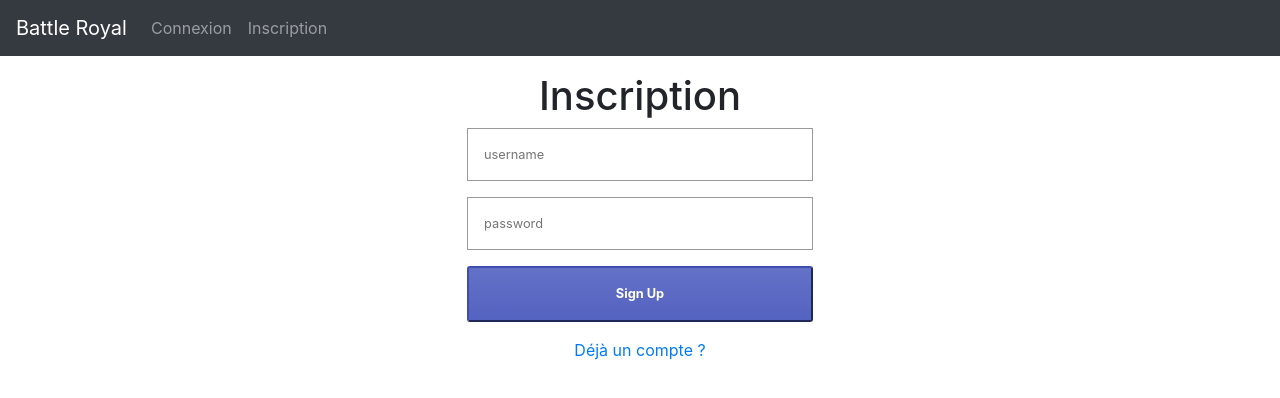
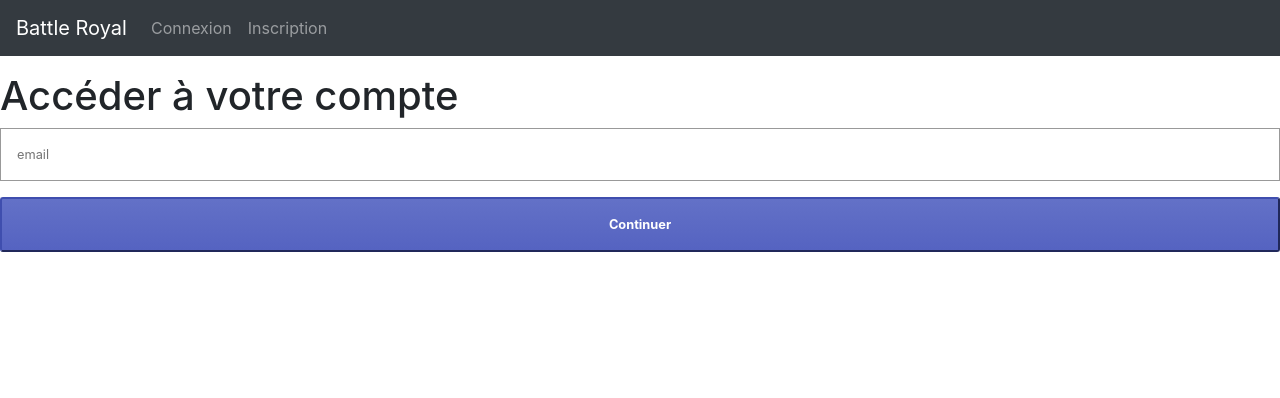
Before and after one commit to FoxBandyKoot/BattleRoyale_Front_TP, a React (Create React App) app in the folder code/: page /forgot-password in a window 1280 px wide. Shown: the top 398 px of the page. Built offline with nearby package versions, Linux system fonts and the light colour scheme.

Commit message:
forgot password V1

```diff
--- a/code/src/App.js
+++ b/code/src/App.js
@@ -5,6 +5,7 @@ import { AuthContext } from "./context/auth";
 import Home from './pages/home/Home';
 import Login from "./pages/login/Login";
 import Signup from "./pages/signup/Signup";
+import forgotPassword from "./pages/forgot-password/Forgot-password";
 import Logout from "./components/Logout";
 import 'bootstrap/dist/css/bootstrap.min.css';
 import Navbar from "react-bootstrap/cjs/Navbar";
@@ -41,7 +42,7 @@ function App() {
         <Route exact path="/" component={Home} />
         <Route path="/login" component={Login} />
         <Route path="/signup" component={Signup} />
-        <Route path="/forgot-password" component={Signup} />
+        <Route path="/forgot-password" component={forgotPassword} />
 
         </Router>
     </AuthContext.Provider>
--- a/code/src/pages/forgot-password/Forgot-password.js
+++ b/code/src/pages/forgot-password/Forgot-password.js
@@ -1,7 +1,26 @@
-function forgotPassword() {
+import React, { useState } from "react";
+import { Form, Input, Button } from "../../components/AuthForm";
+
+
+function ForgotPassword() {
+
+    const [email, setEmail] = useState("");
+
     return (
         <>
-            <h1>Mot de passe oublié</h1>
+            <h1>Accéder à votre compte</h1>
+            <Form>
+                <Input
+                    type="email"
+                    value={email}
+                    onChange={e => {
+                        setEmail(e.target.value);
+                    }}
+                    placeholder="email"
+                />
+                <Button>Continuer</Button>
+            </Form>
         </>
     )
 }
+export default ForgotPassword;
--- a/code/src/pages/login/Login.js
+++ b/code/src/pages/login/Login.js
@@ -8,14 +8,14 @@ import { useAuth } from "../../context/auth";
 function Login() {
     const [isLoggedIn, setLoggedIn] = useState(false);
     const [isError, setIsError] = useState(false);
-    const [userName, setUserName] = useState("");
+    const [email, setEmail] = useState("");
     const [password, setPassword] = useState("");
     const { setAuthTokens } = useAuth();
     const { authTokens } = useAuth();
 
     function postLogin() {
         axios.post("http://localhost:8080/login", {
-            "username": userName,
+            "username": email,
             "password": password
         }).then(result => {
             if (result.status === 200) {
@@ -39,10 +39,10 @@ function Login() {
             <h1>Bienvenue !</h1>
             <Form>
                 <Input
-                    type="username"
-                    value={userName}
+                    type="email"
+                    value={email}
                     onChange={e => {
-                        setUserName(e.target.value);
+                        setEmail(e.target.value);
                     }}
                     placeholder="email"
                 />
```
